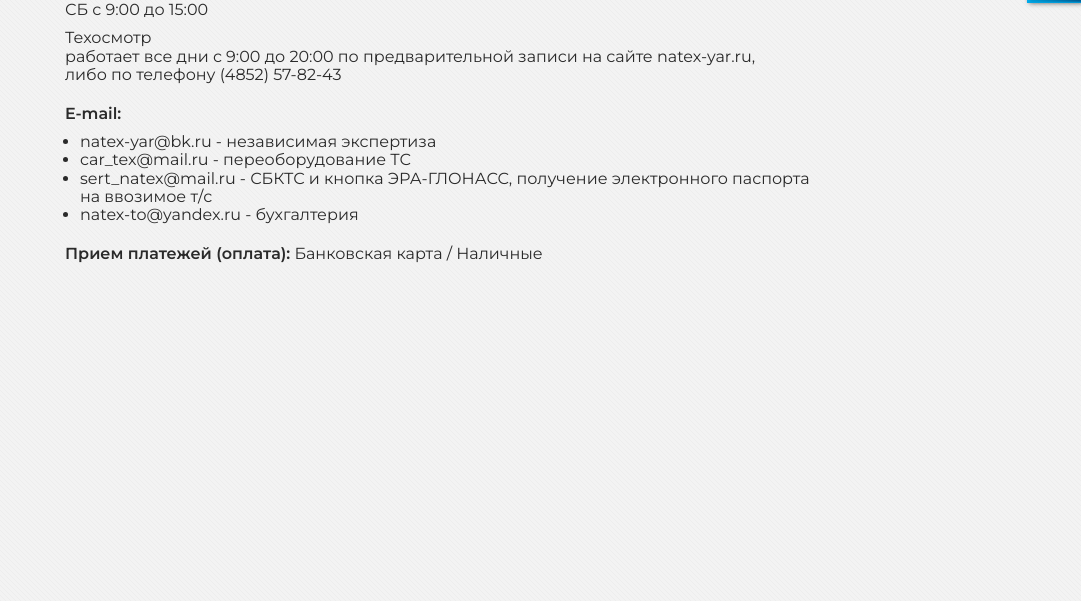
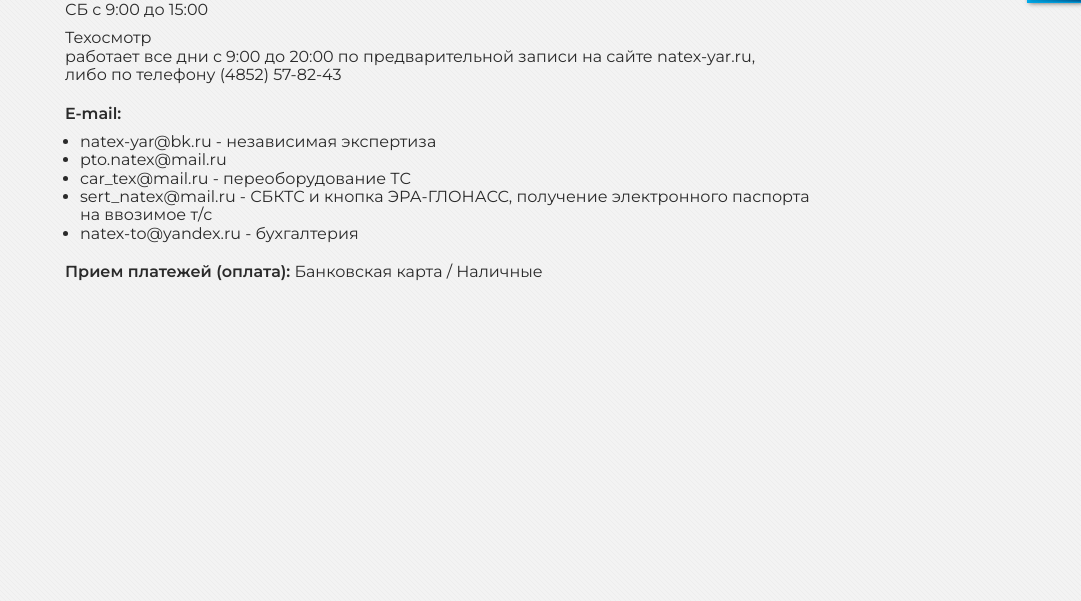
Before and after one commit to NikolayBabankov/natex, a Django app: page /aboutnatex/contacts/ in a window 1280 px wide. Shown: the part 509-1110 px from the top of the page, without its empty margins (199-1280 px from the left). Run offline with Django 4.2, Linux system fonts and the light colour scheme; data that the repository does not hold is empty; some libraries are stand-ins or nearby versions.

Commit message:
new email

```diff
--- a/website/templates/contacts.html
+++ b/website/templates/contacts.html
@@ -39,6 +39,8 @@
                         <li>
                             natex-yar@bk.ru - независимая экспертиза
                         </li>
+                        <li>
+                            pto.natex@mail.ru
                         <li>
                             car_tex@mail.ru - переоборудование ТС
                         </li>
```
